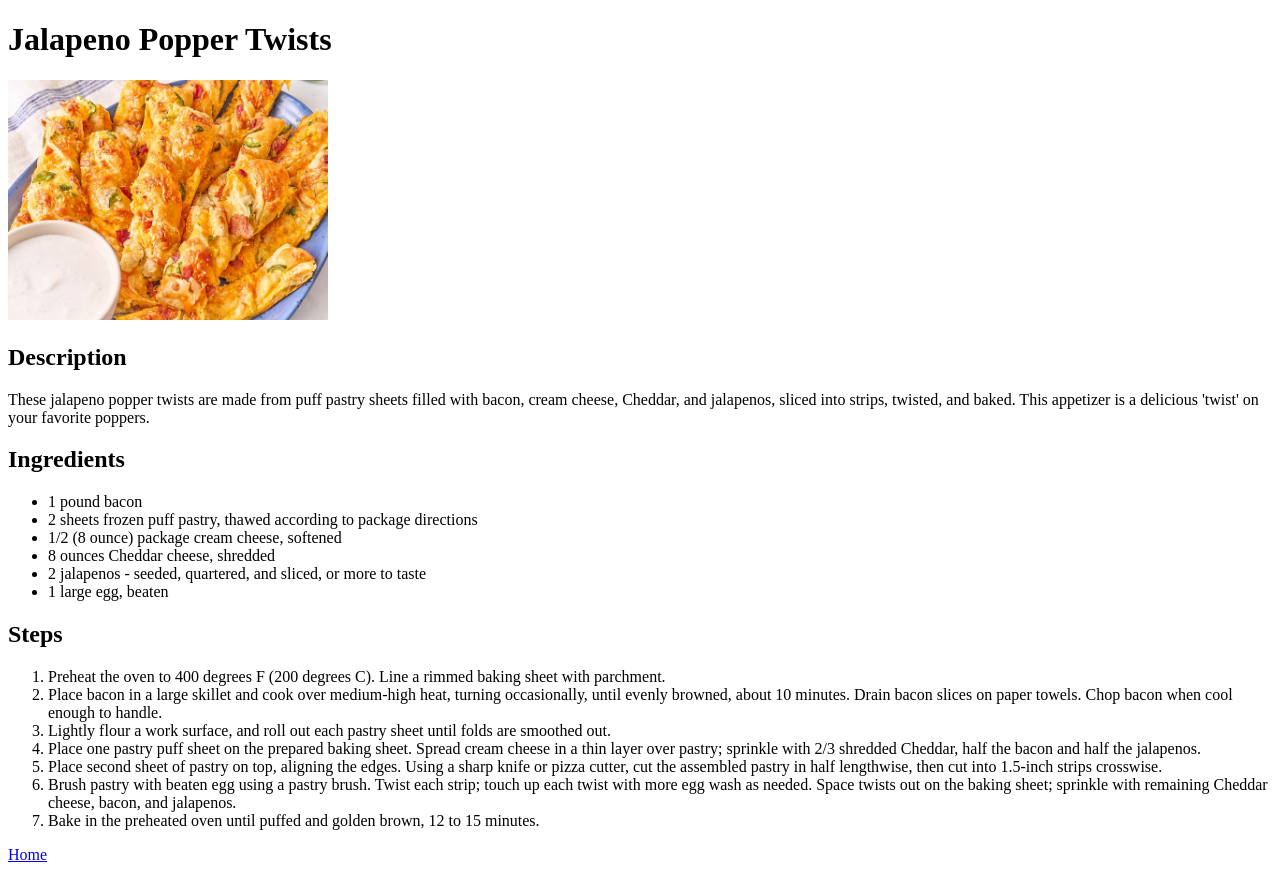
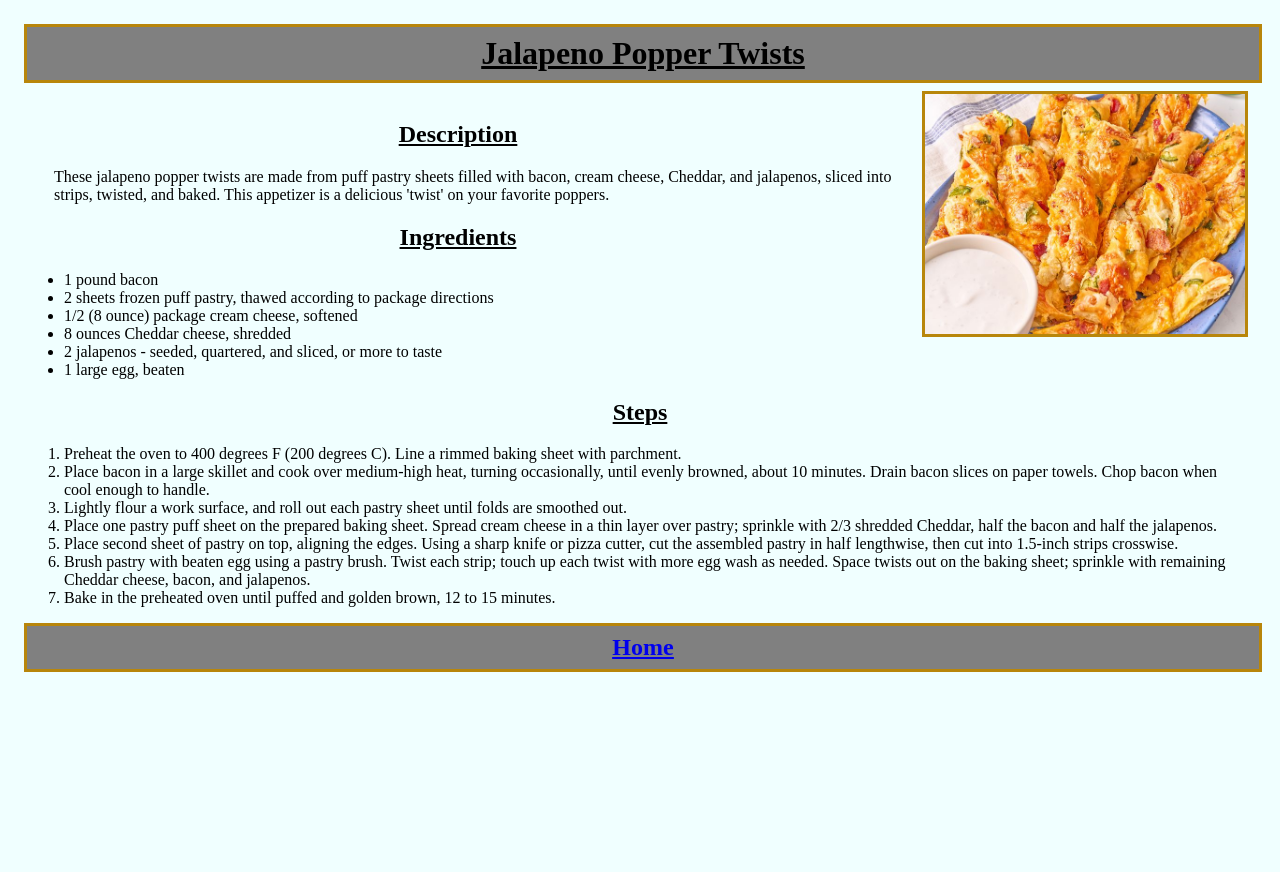
Before and after one commit to Krieten/odin-recipes, a plain HTML site: page recipes/jalapeno-popper-twists.html in a window 1280 px wide. After the commit the page ends 800 px from the top, so only its background shows below. Drawn offline with Linux system fonts and the light colour scheme.

Commit message:
feat: added basic css-styling

```diff
--- a/recipes/jalapeno-popper-twists.html
+++ b/recipes/jalapeno-popper-twists.html
@@ -8,7 +8,9 @@
 </head>
 
 <body>
-    <h1>Jalapeno Popper Twists</h1>
+    <header>
+         <h1>Jalapeno Popper Twists</h1>
+    </header>
     <img src="../images/jalapeno-popper-twists.jpg" alt="A number off jalapeno popper twists." width="320"><br>
     <h2>Description</h2>
     <p>These jalapeno popper twists are made from puff pastry sheets filled with bacon, cream cheese, Cheddar, and jalapenos, sliced into strips, twisted, and baked. This appetizer is a delicious 'twist' on your favorite poppers.</p>
@@ -31,6 +33,8 @@
         <li>Brush pastry with beaten egg using a pastry brush. Twist each strip; touch up each twist with more egg wash as needed. Space twists out on the baking sheet; sprinkle with remaining Cheddar cheese, bacon, and jalapenos.</li>
         <li>Bake in the preheated oven until puffed and golden brown, 12 to 15 minutes.</li>
     </ol>
-    <a href="../index.html">Home</a>
+    <footer>
+        <a href="../index.html"><h2 class="home-button">Home</h2></a>
+    </footer>
 </body>
 </html>
--- a/style.css
+++ b/style.css
@@ -0,0 +1,55 @@
+html {
+    padding: 8px;
+}
+
+body {
+    background-color: azure;
+    padding: 8px;
+}
+
+h1 {
+    margin: 8px;
+}
+
+h2 {
+    text-decoration: underline;
+    text-align: center;
+}
+
+p {
+    margin-left: 30px;
+}
+
+img {
+    float: right;
+    margin: 8px 8px 8px 30px;
+    border: 3px darkgoldenrod solid;
+}
+
+header{
+    position: sticky;
+    top: 0px;
+    width: 100%;
+    text-align: center;
+    border: darkgoldenrod 3px solid;
+    background-color: gray;
+    text-decoration: underline;
+}
+
+footer {
+    position: sticky;
+    left: 0;
+    bottom: 0px;
+    width: 100%;
+    text-align: center;
+    border: darkgoldenrod 3px solid;
+    background-color: gray;
+}
+
+.home-button {
+    margin: 8px 0px;
+}
+
+li {
+    margin-right: 30px;
+}
```
Also changed, not shown: index.html (+3 -1 lines), recipes/creamy-cucumber-salad.html (+6 -2 lines), recipes/pepper-pizza-bites.html (+6 -2 lines).
